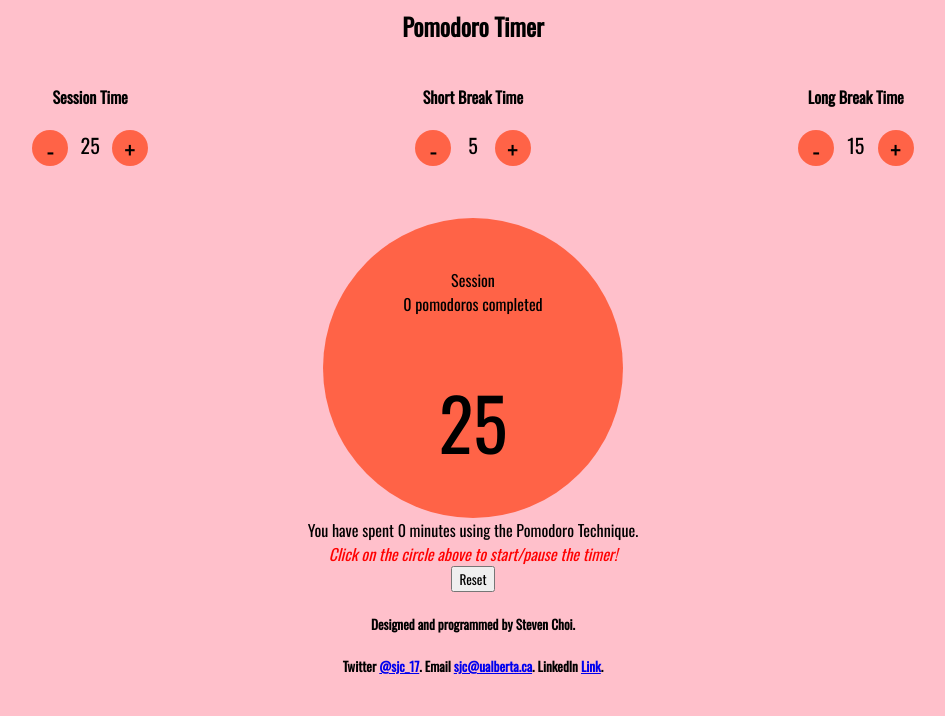
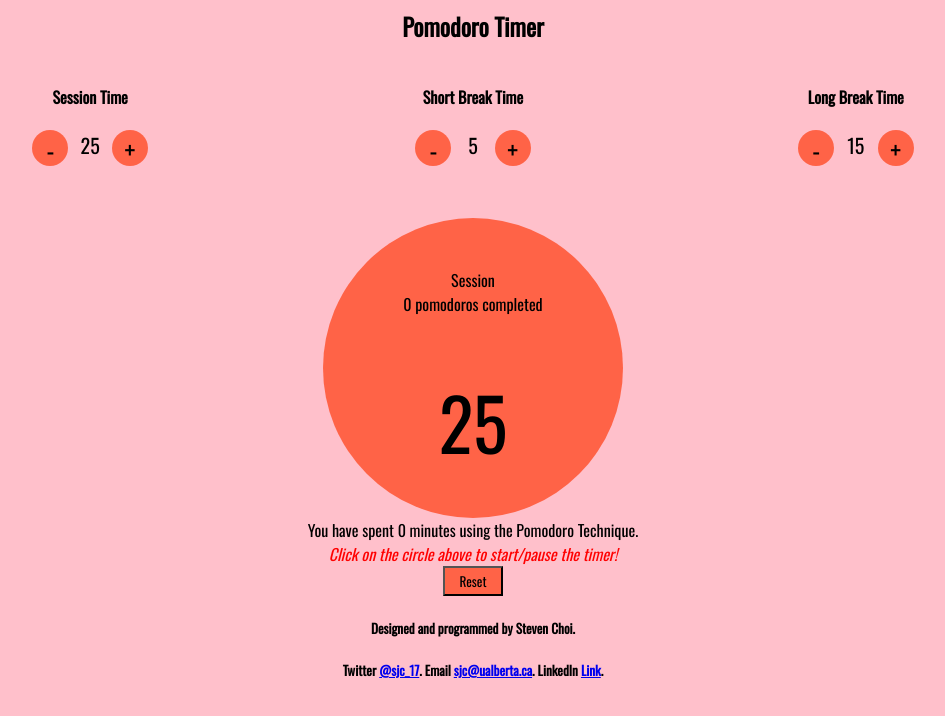
Before and after one commit to sjc17/Pomodoro-Timer, a plain HTML site: page index.html in a window 1280 px wide. Shown: the whole page, without its empty margins (167-1112 px from the left). Drawn offline with nearby package versions, Linux system fonts and the light colour scheme.

Commit message:
Tomato-fied the Reset button

```diff
--- a/style.css
+++ b/style.css
@@ -8,6 +8,9 @@ body {
 
 button {
   font-family: 'Oswald', sans-serif;
+  background-color: Tomato;
+  width: 60px;
+  height: 30px;
 }
 
 em {
```
